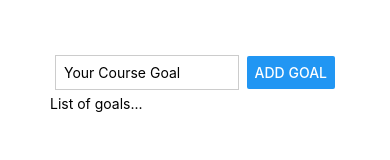
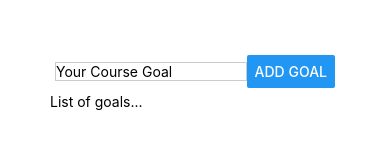
Before and after one commit to KennedyMungai/HelloReactNative, a React Native app: screen / in a window 390 px wide. Shown: the top 160 px of the page. Built offline with nearby package versions, Linux system fonts and the light colour scheme.

Commit message:
Updated the textInput styles

```diff
--- a/App.js
+++ b/App.js
@@ -32,8 +32,6 @@ const styles = StyleSheet.create({
 	textInput: {
 		borderWidth: 1,
 		borderColor: '#ccc',
-		width: '80%',
-		marginRight: 8,
-		padding: 8
+		width: '70%'
 	}
 })
```
